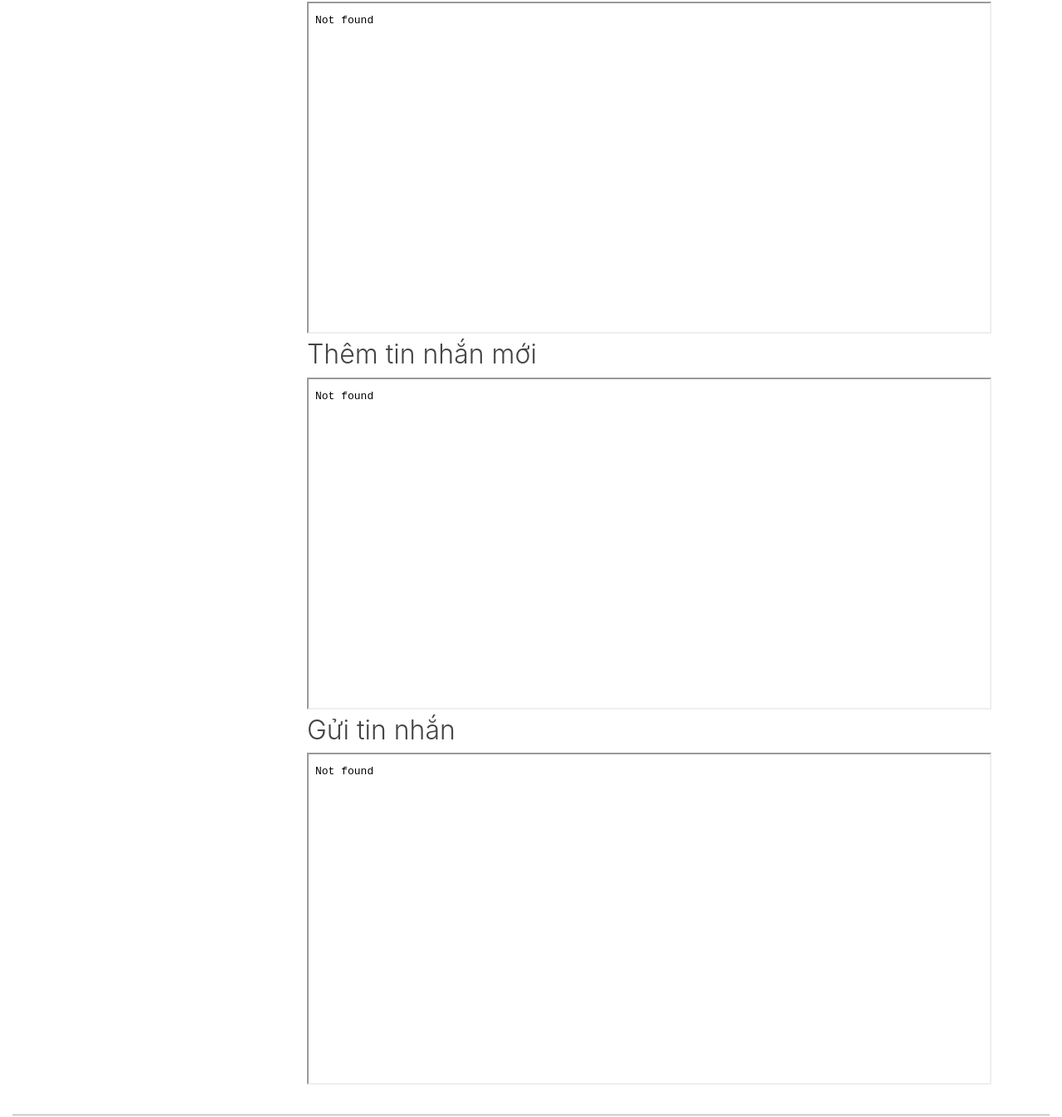
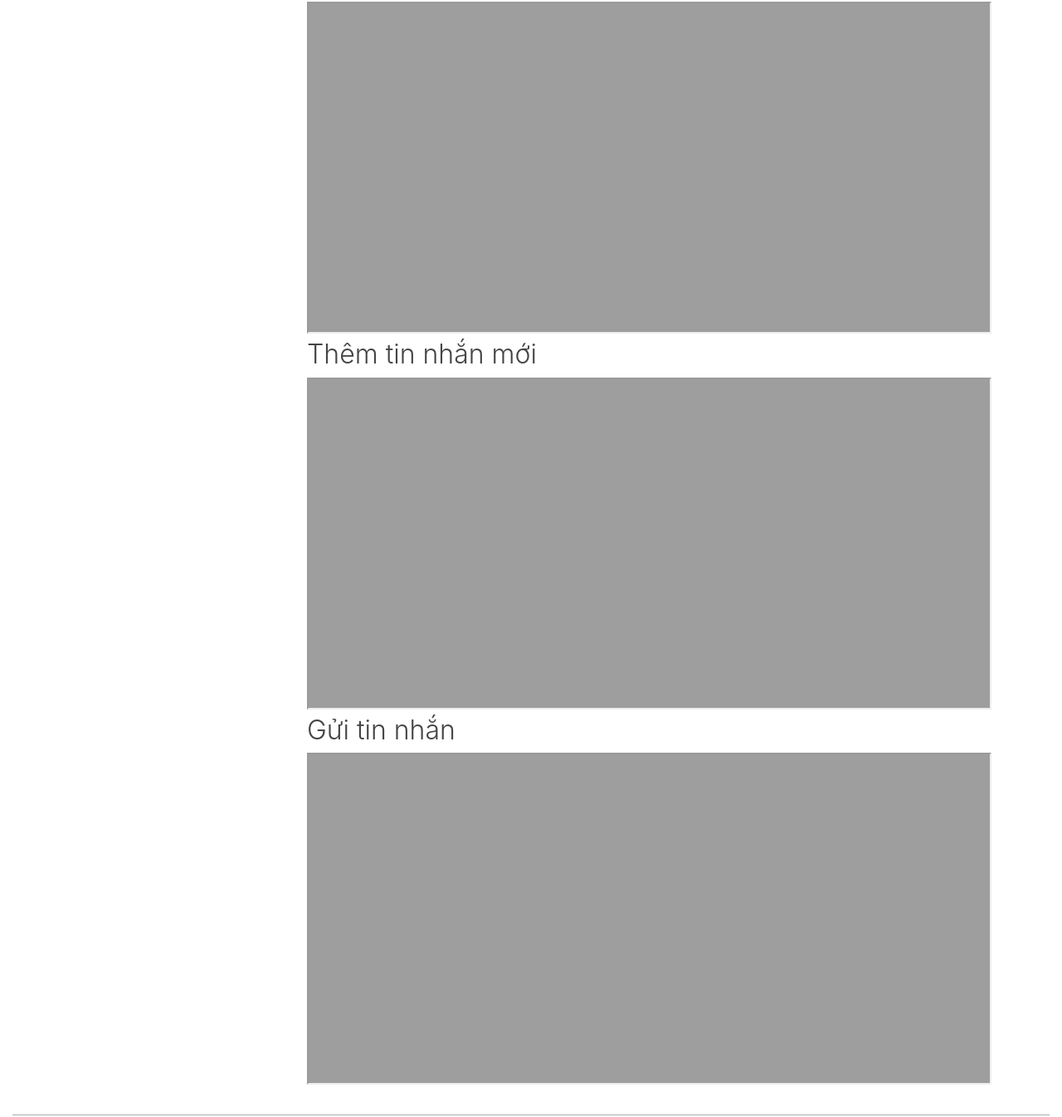
Before and after one commit to tqv1994/zalo-marketing-docs, a plain HTML site: page index.html in a window 1280 px wide. Shown: the part 695-2041 px from the top of the page at 83% size. Drawn offline with nearby package versions, Linux system fonts and the light colour scheme; the site is published under a folder, as on GitHub Pages, so addresses that start at the root find nothing.

Commit message:
Update index.html

```diff
--- a/index.html
+++ b/index.html
@@ -80,17 +80,17 @@
 <li>Tải phần mềm tại  <a href="https://drive.google.com/file/d/1QIJfWHQaz_AO3ornXDgtByP1CRUb8Iwq/view?usp=drive_link">đây</a></li>
 <li>Video hướng dẫn cài đặt
 <br />
-<iframe style="width: 100%; height: 400px" src="/videos/video1.mp4" allowfullscreen></iframe>
+<iframe style="width: 100%; height: 400px" src="./videos/video1.mp4" allowfullscreen></iframe>
 </li>
 </ul>
 <h2 id="oi-mat-khau-tai-khoan">Đổi mật khẩu tài khoản</h2>
-<iframe style="width: 100%; height: 400px" src="/videos/video2.mp4" allowfullscreen></iframe>
+<iframe style="width: 100%; height: 400px" src="./videos/video2.mp4" allowfullscreen></iframe>
 
 <h2 id="them-tin-nhan-moi">Thêm tin nhắn mới</h2>
-<iframe style="width: 100%; height: 400px" src="/videos/video3.mp4" allowfullscreen></iframe>
+<iframe style="width: 100%; height: 400px" src="./videos/video3.mp4" allowfullscreen></iframe>
 
 <h2 id="gui-tin-nhan">Gửi tin nhắn</h2>
-<iframe style="width: 100%; height: 400px" src="/videos/video4.mp4" allowfullscreen></iframe></div>
+<iframe style="width: 100%; height: 400px" src="./videos/video4.mp4" allowfullscreen></iframe></div>
             </div>
         </div>
 
@@ -174,5 +174,5 @@
 
 <!--
 MkDocs version : 1.5.3
-Build Date UTC : 2025-09-29 04:32:11.107130+00:00
+Build Date UTC : 2025-09-29 04:43:19.537201+00:00
 -->
```
